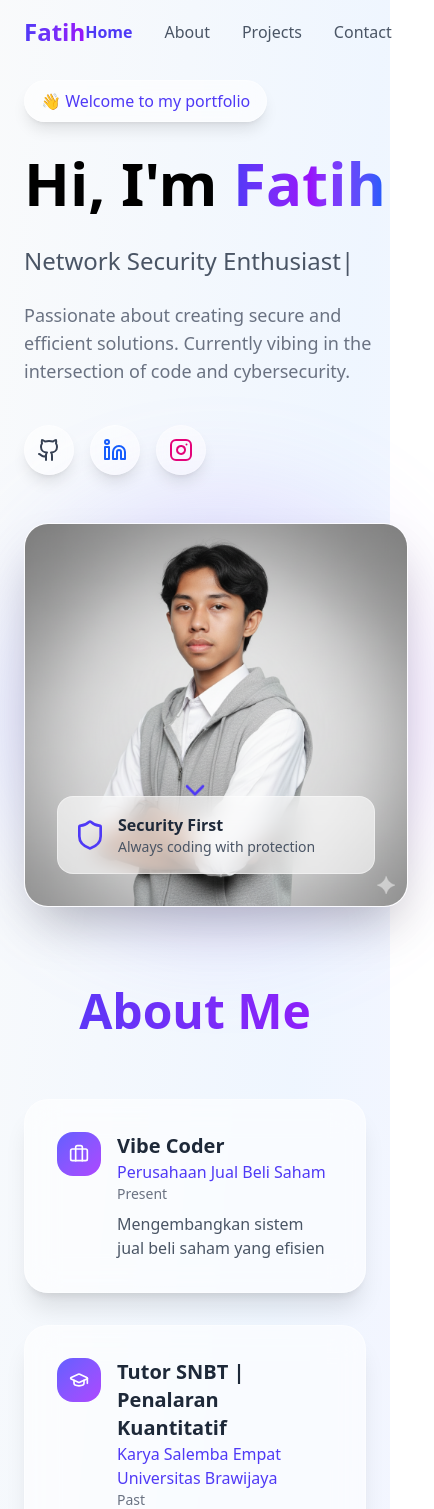
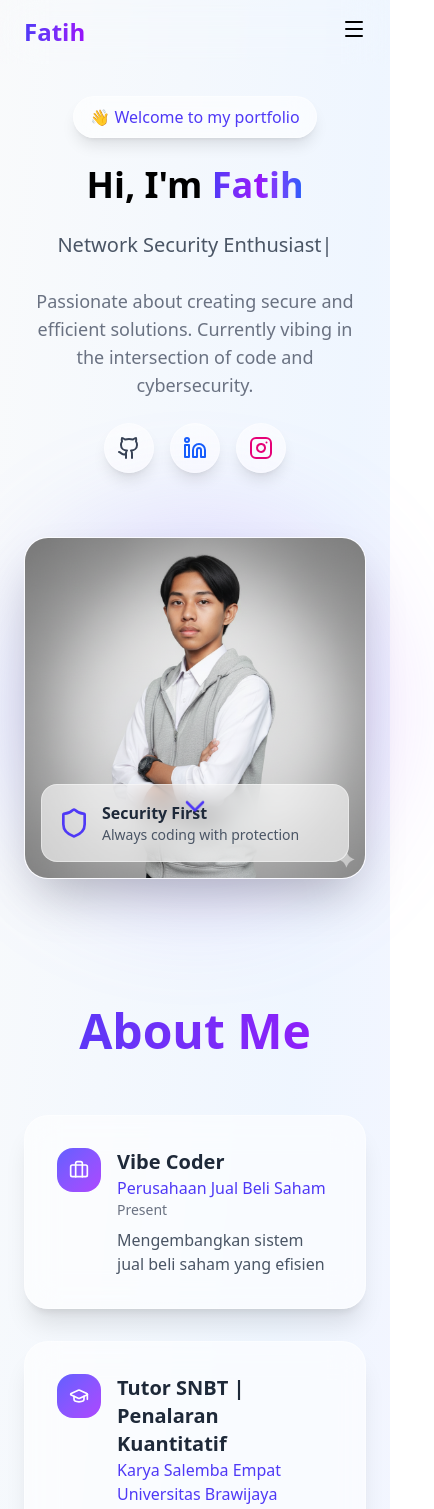
Before and after one commit to vibrush/my-portofolio, a React (Vite) app: page / in a window 390 px wide. Shown: the top 1509 px of the page, 434 px wide, since content can reach past the window. Built offline with nearby package versions, Linux system fonts and the light colour scheme.

Commit message:
fix : responsive design n change hero-image

```diff
--- a/src/components/AboutSection.tsx
+++ b/src/components/AboutSection.tsx
@@ -43,7 +43,7 @@ const AboutSection: React.FC<AboutSectionProps> = ({ experiences, skills }) => {
   return (
     <section id="about" className="min-h-screen py-20 px-6">
       <div className="max-w-7xl mx-auto">
-        <h2 className="text-5xl font-bold text-center mb-16 bg-gradient-to-r from-indigo-600 to-purple-600 bg-clip-text text-transparent">
+        <h2 className="text-5xl font-bold text-center pb-5 mb-10 bg-gradient-to-r from-indigo-600 to-purple-600 bg-clip-text text-transparent">
           About Me
         </h2>
 
--- a/src/components/ContactSection.tsx
+++ b/src/components/ContactSection.tsx
@@ -1,7 +1,6 @@
 // src/components/ContactSection.tsx
 
 import React from 'react';
-// ERROR FIX: Changed the import to a CDN URL to resolve the module.
 import { useForm, ValidationError } from '@formspree/react';
 import { Github, Linkedin, Instagram } from 'lucide-react';
 
@@ -11,11 +10,11 @@ const ContactSection: React.FC = () => {
   return (
     <section id="contact" className="min-h-screen py-20 px-6 flex items-center">
       <div className="max-w-4xl mx-auto w-full">
-        <h2 className="text-5xl font-bold text-center mb-16 bg-gradient-to-r from-indigo-600 to-purple-600 bg-clip-text text-transparent">
+        <h2 className="text-5xl font-bold text-center pb-5 mb-10 bg-gradient-to-r from-indigo-600 to-purple-600 bg-clip-text text-transparent">
           Get In Touch
         </h2>
 
-        <div className="bg-white/60 backdrop-blur-lg rounded-3xl p-12 border border-white/40 shadow-xl">
+        <div className="bg-white/60 backdrop-blur-lg rounded-3xl p-8 md:p-12 border border-white/40 shadow-xl">
           {state.succeeded ? (
             <div className="text-center">
               <h3 className="text-2xl font-bold text-gray-800 mb-4">Thanks for your message!</h3>
@@ -87,19 +86,20 @@ const ContactSection: React.FC = () => {
           )}
 
           <div className="mt-12 pt-12 border-t border-gray-200">
-            <div className="flex justify-center gap-6">
+            {/* --- PERUBAHAN DI SINI --- */}
+            <div className="flex flex-col md:flex-row justify-center items-center gap-6">
               <a href="https://github.com/vibrush" target="_blank" rel="noopener noreferrer"
-                 className="flex items-center gap-2 px-6 py-3 bg-white/80 backdrop-blur-sm rounded-xl hover:scale-105 transition-transform border border-white/60">
+                 className="flex items-center justify-center gap-2 w-full md:w-auto px-6 py-3 bg-white/80 backdrop-blur-sm rounded-xl hover:scale-105 transition-transform border border-white/60">
                 <Github className="w-5 h-5" />
                 <span className="font-medium">GitHub</span>
               </a>
               <a href="https://www.linkedin.com/in/muhammad-fatih-alhakim-436683217" target="_blank" rel="noopener noreferrer"
-                 className="flex items-center gap-2 px-6 py-3 bg-white/80 backdrop-blur-sm rounded-xl hover:scale-105 transition-transform border border-white/60">
+                 className="flex items-center justify-center gap-2 w-full md:w-auto px-6 py-3 bg-white/80 backdrop-blur-sm rounded-xl hover:scale-105 transition-transform border border-white/60">
                 <Linkedin className="w-5 h-5" />
                 <span className="font-medium">LinkedIn</span>
               </a>
               <a href="https://instagram.com/fatih_hakim.al" target="_blank" rel="noopener noreferrer"
-                 className="flex items-center gap-2 px-6 py-3 bg-white/80 backdrop-blur-sm rounded-xl hover:scale-105 transition-transform border border-white/60">
+                 className="flex items-center justify-center gap-2 w-full md:w-auto px-6 py-3 bg-white/80 backdrop-blur-sm rounded-xl hover:scale-105 transition-transform border border-white/60">
                 <Instagram className="w-5 h-5" />
                 <span className="font-medium">Instagram</span>
               </a>
--- a/src/components/GlassHeader.tsx
+++ b/src/components/GlassHeader.tsx
@@ -1,6 +1,7 @@
 // src/components/GlassHeader.tsx
 
-import React from 'react';
+import React, { useState } from 'react'; // 1. Impor useState
+import { Menu, X } from 'lucide-react';    // 2. Impor ikon
 
 interface GlassHeaderProps {
   scrollY: number;
@@ -10,24 +11,33 @@ interface GlassHeaderProps {
 }
 
 const GlassHeader: React.FC<GlassHeaderProps> = ({ scrollY, activeSection, scrollToSection, navItems }) => {
+  const [isMenuOpen, setIsMenuOpen] = useState(false);
+
+  const handleNavClick = (sectionId: string) => {
+    scrollToSection(sectionId);
+    setIsMenuOpen(false);
+  };
+
   return (
     <header
       className="fixed top-0 w-full z-50 transition-all duration-300"
       style={{
-        backdropFilter: scrollY > 50 ? 'blur(20px)' : 'blur(0px)',
-        backgroundColor: scrollY > 50 ? 'rgba(255, 255, 255, 0.8)' : 'transparent',
-        borderBottom: scrollY > 50 ? '1px solid rgba(255, 255, 255, 0.3)' : 'none'
+        backdropFilter: scrollY > 50 ? 'blur(5px)' : 'blur(20px)',
+        backgroundColor: scrollY > 50 || isMenuOpen ? 'rgba(255, 255, 255, 0.8)' : 'transparent',
+        borderBottom: scrollY > 50 || isMenuOpen ? '1px solid rgba(255, 255, 255, 0.3)' : 'none',
+        boxShadow: scrollY > 50 || isMenuOpen ? '0 2px 10px rgba(0, 0, 0, 0.05)' : 'none'
       }}
     >
-      <nav className="max-w-7xl mx-auto px-6 py-4 flex justify-between items-center">
+      <nav className="max-w-7xl mx-auto px-6 flex justify-between items-center h-16">
         <div className="text-2xl font-bold bg-gradient-to-r from-indigo-600 to-purple-600 bg-clip-text text-transparent">
           Fatih
         </div>
-        <div className="flex gap-8">
+
+        <div className="hidden md:flex gap-8">
           {navItems.map((item) => (
             <button
               key={item}
-              onClick={() => scrollToSection(item.toLowerCase())}
+              onClick={() => handleNavClick(item.toLowerCase())}
               className={`transition-all duration-300 ${
                 activeSection === item.toLowerCase()
                   ? 'text-indigo-600 font-semibold'
@@ -38,7 +48,31 @@ const GlassHeader: React.FC<GlassHeaderProps> = ({ scrollY, activeSection, scrol
             </button>
           ))}
         </div>
+
+        <div className="md:hidden">
+          <button onClick={() => setIsMenuOpen(!isMenuOpen)}>
+            {isMenuOpen ? <X size={24} /> : <Menu size={24} />}
+          </button>
+        </div>
       </nav>
+
+      <div className={`md:hidden transition-all duration-300 ease-in-out ${isMenuOpen ? 'max-h-96 opacity-100' : 'max-h-0 opacity-0'} overflow-hidden`}>
+        <div className="flex flex-col items-center gap-4 py-4">
+          {navItems.map((item) => (
+            <button
+              key={item}
+              onClick={() => handleNavClick(item.toLowerCase())}
+              className={`transition-all duration-300 text-lg ${
+                activeSection === item.toLowerCase()
+                  ? 'text-indigo-600 font-semibold'
+                  : 'text-gray-600 hover:text-indigo-600'
+              }`}
+            >
+              {item}
+            </button>
+          ))}
+        </div>
+      </div>
     </header>
   );
 };
--- a/src/components/HeroSection.tsx
+++ b/src/components/HeroSection.tsx
@@ -1,4 +1,4 @@
-// src/components/HeroSection.tsx
+// src/components/HeroSection.tsx (Setelah Diperbarui)
 
 import React from 'react';
 import { Github, Linkedin, Instagram, Shield, ChevronDown } from 'lucide-react';
@@ -10,18 +10,23 @@ interface HeroSectionProps {
 
 const HeroSection: React.FC<HeroSectionProps> = ({ scrollToSection }) => {
   return (
-    <section id="home" className="min-h-screen flex items-center justify-center px-6 pt-20">
-      <div className="max-w-7xl w-full grid md:grid-cols-2 gap-12 items-center">
-        <div className="space-y-6 animate-fadeIn">
+    <section id="home" className="min-h-screen flex items-center justify-center px-6 pt-24 pb-12 md:pt-20">
+      {/* -- PERUBAHAN -- Mengubah gap dan item alignment */}
+      <div className="max-w-7xl w-full grid md:grid-cols-2 gap-8 md:gap-12 items-center">
+
+        {/* -- PERUBAHAN -- Menambahkan perataan teks responsif */}
+        <div className="space-y-6 animate-fadeIn text-center md:text-left">
           <div className="inline-block px-4 py-2 bg-white/60 backdrop-blur-md rounded-full border border-white/40 shadow-lg">
             <span className="text-indigo-600 font-medium">👋 Welcome to my portfolio</span>
           </div>
-          <h1 className="text-6xl font-bold leading-tight">
+
+          {/* -- PERUBAHAN -- Membuat ukuran teks responsif */}
+          <h1 className="text-4xl md:text-6xl font-bold leading-tight">
             Hi, I'm{' '}
             <span className="bg-gradient-to-r from-indigo-600 via-purple-600 to-blue-600 bg-clip-text text-transparent">
               Fatih
             </span>
-            </h1>
+          </h1>
 
           <TypeAnimation
             sequence={[
@@ -32,14 +37,17 @@ const HeroSection: React.FC<HeroSectionProps> = ({ scrollToSection }) => {
             ]}
             wrapper="p"
             speed={50}
-            className="text-2xl text-gray-600"
+            // -- PERUBAHAN -- Membuat ukuran teks responsif
+            className="text-xl md:text-2xl text-gray-600 h-8" // tambah tinggi (h-8) agar tidak 'loncat'
             repeat={Infinity}
           />
 
-          <p className="text-lg text-gray-500 max-w-xl">
+          <p className="text-lg text-gray-500 max-w-xl mx-auto md:mx-0">
             Passionate about creating secure and efficient solutions. Currently vibing in the intersection of code and cybersecurity.
           </p>
-          <div className="flex gap-4 pt-4">
+
+          {/* -- PERUBAHAN -- Mengatur posisi ikon sosial media */}
+          <div className="flex gap-4 pt-0 justify-center md:justify-start">
             <a href="https://github.com/vibrush" target="_blank" rel="noopener noreferrer"
               className="p-3 bg-white/60 backdrop-blur-md rounded-full border border-white/40 hover:scale-110 transition-transform shadow-lg">
               <Github className="w-6 h-6 text-gray-700" />
@@ -54,11 +62,15 @@ const HeroSection: React.FC<HeroSectionProps> = ({ scrollToSection }) => {
             </a>
           </div>
         </div>
-        <div className="relative flex justify-center">
+
+        {/* Sisi Kanan (Gambar) */}
+        <div className="relative flex justify-center items-center mt-8 md:mt-0">
           <div className="absolute inset-0 bg-gradient-to-r from-indigo-400 to-purple-400 rounded-full blur-3xl opacity-30 animate-pulse"></div>
-          <div className="relative w-96 h-96 bg-white/40 backdrop-blur-lg rounded-3xl border border-white/60 shadow-2xl flex items-center justify-center overflow-hidden">
-            <div className="text-9xl"><img src="hero-image.png" alt="" /></div>
-            <div className="absolute bottom-8 left-8 right-8 bg-white/60 backdrop-blur-md rounded-2xl p-4 border border-white/40">
+
+          {/* -- PERUBAHAN -- Membuat box gambar responsif */}
+          <div className="relative w-full max-w-sm aspect-square bg-white/40 backdrop-blur-lg rounded-3xl border border-white/60 shadow-2xl flex items-center justify-center overflow-hidden">
+            <img src="/hero-image2.png" alt="Fatih Alhakim" className="w-full h-full object-cover" />
+            <div className="absolute bottom-4 left-4 right-4 md:bottom-8 md:left-8 md:right-8 bg-white/60 backdrop-blur-md rounded-2xl p-4 border border-white/40">
               <div className="flex items-center gap-3">
                 <Shield className="w-8 h-8 text-indigo-600" />
                 <div>
@@ -69,10 +81,11 @@ const HeroSection: React.FC<HeroSectionProps> = ({ scrollToSection }) => {
             </div>
           </div>
         </div>
+
       </div>
       <button
         onClick={() => scrollToSection('about')}
-        className="absolute bottom-8 left-1/2 transform -translate-x-1/2 animate-bounce"
+        className="absolute bottom-4 left-1/2 transform -translate-x-1/2 animate-bounce"
       >
         <ChevronDown className="w-8 h-8 text-indigo-600" />
       </button>
--- a/src/components/ProjectsSection.tsx
+++ b/src/components/ProjectsSection.tsx
@@ -12,7 +12,7 @@ const ProjectsSection: React.FC<ProjectsSectionProps> = ({ projects }) => {
   return (
     <section id="projects" className="min-h-screen py-20 px-6">
       <div className="max-w-7xl mx-auto">
-        <h2 className="text-5xl font-bold text-center mb-16 pb-5 bg-gradient-to-r from-indigo-600 to-purple-600 bg-clip-text text-transparent">
+        <h2 className="text-5xl font-bold text-center mb-10 pb-5 bg-gradient-to-r from-indigo-600 to-purple-600 bg-clip-text text-transparent">
           Featured Projects
         </h2>
 
```
Also changed, not shown: public/hero-image2.png (added).
